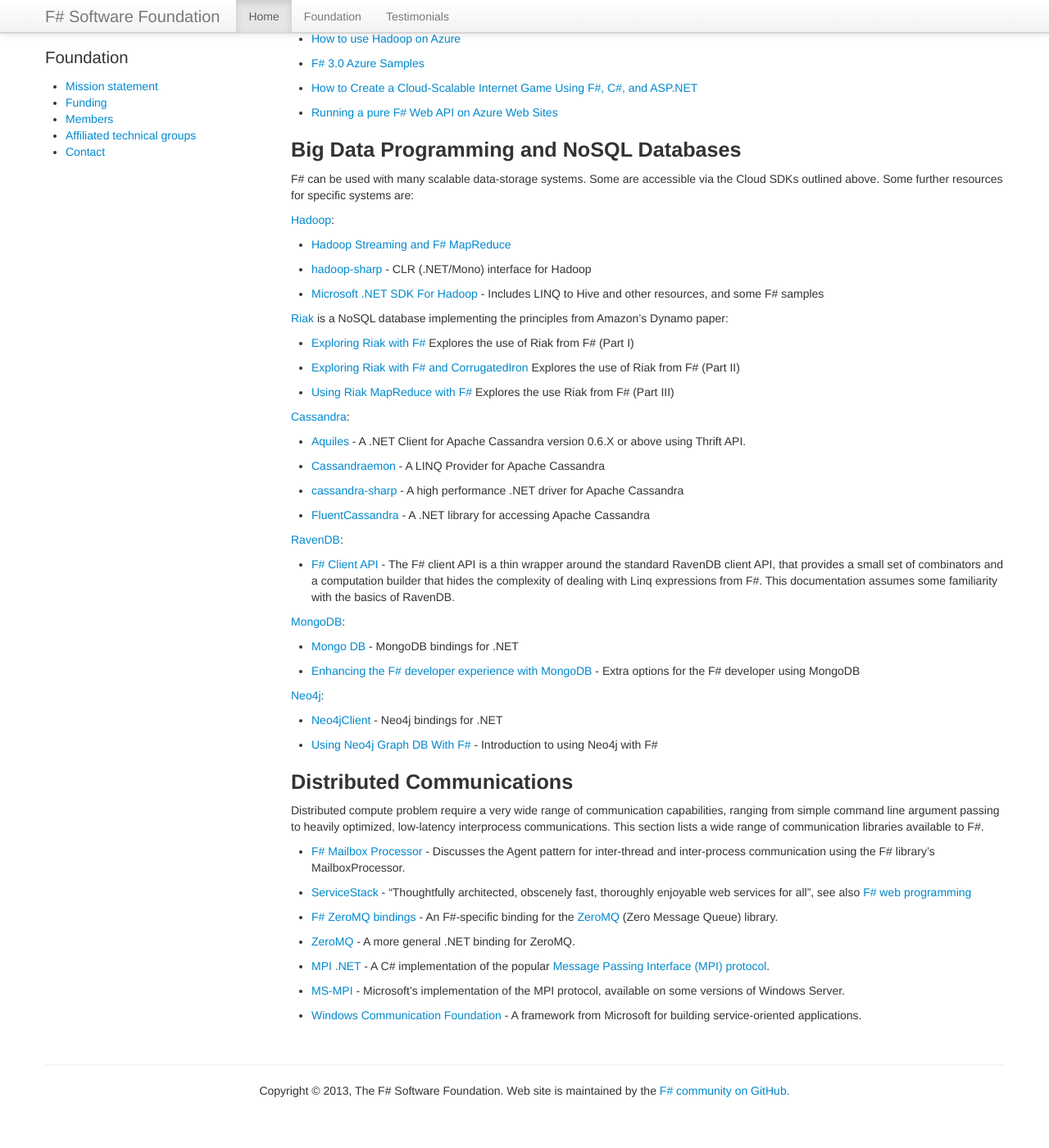
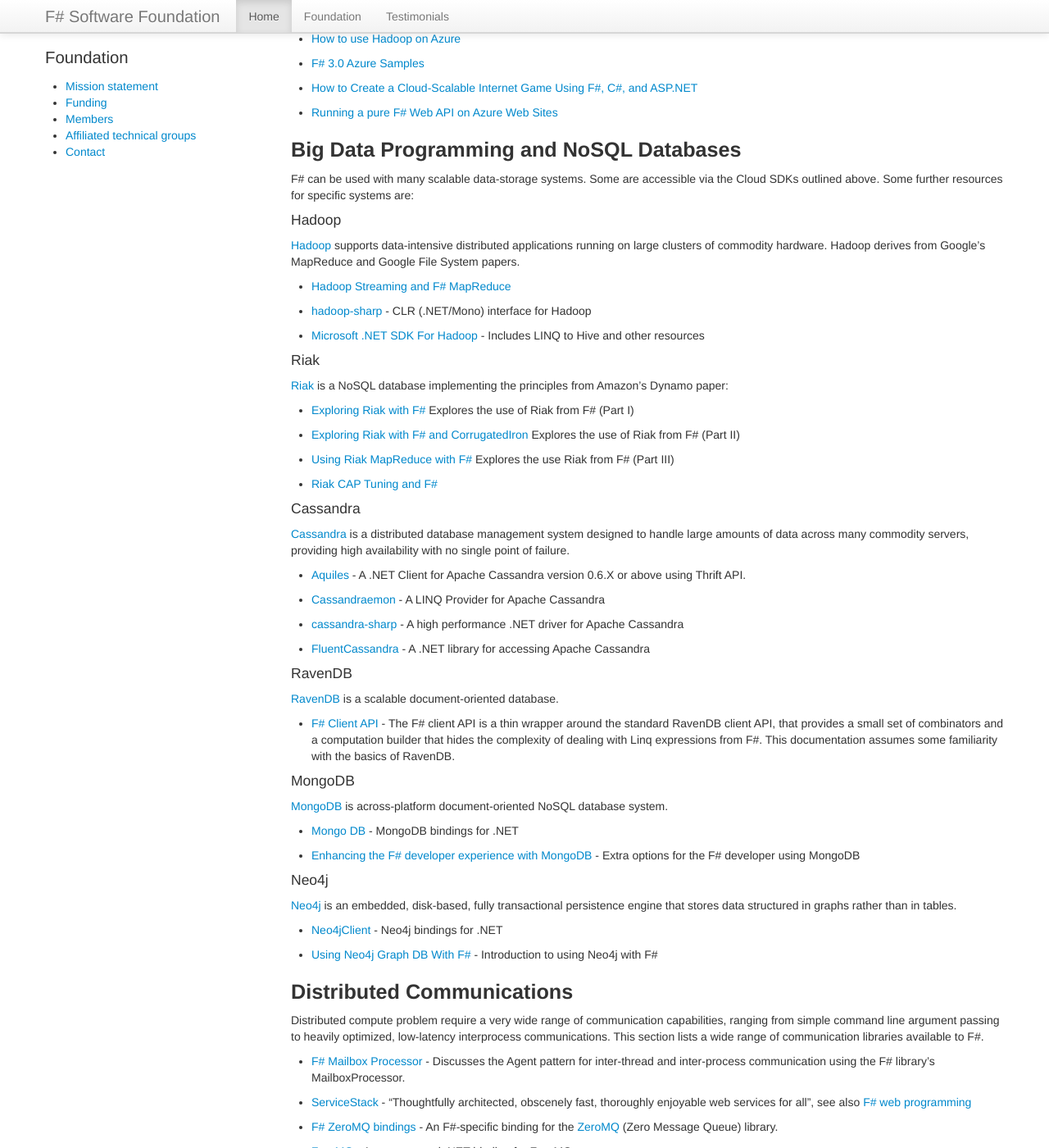
Before and after one commit to fsharp/fsharp.org, a Jekyll site: the page built from cloud/index.md, in a window 1280 px wide and 1400 px high, scrolled down 1000 px. Shown: the whole window at 82% size. Built offline with Jekyll 4.4.1, drawn with Linux system fonts in a browser that asks for light colours; nearby versions of some CDN libraries; some web fonts are replaced; comment, search, counter and statistics services are not loaded.

Commit message:
Update index.md

```diff
--- a/cloud/index.md
+++ b/cloud/index.md
@@ -61,35 +61,52 @@
 F# can be used with many scalable data-storage systems. Some are accessible via the Cloud SDKs outlined above.
 Some further resources for specific systems are:
 
-[Hadoop](http://hadoop.apache.org/):
+#### Hadoop
+
+[Hadoop](http://hadoop.apache.org/) supports data-intensive distributed applications running on large
+clusters of commodity hardware. Hadoop derives from Google's MapReduce and Google File System papers.
 
  * [Hadoop Streaming and F# MapReduce](http://blogs.msdn.com/b/carlnol/archive/2011/12/16/hadoop-streaming-and-f-mapreduce.aspx)
  * [hadoop-sharp](http://code.google.com/p/hadoop-sharp/) - CLR (.NET/Mono) interface for Hadoop
- * [Microsoft .NET SDK For Hadoop](https://hadoopsdk.codeplex.com/) - Includes LINQ to Hive and other resources, and some F# samples
+ * [Microsoft .NET SDK For Hadoop](https://hadoopsdk.codeplex.com/) - Includes LINQ to Hive and other resources
+
+#### Riak
 
 [Riak](http://en.wikipedia.org/wiki/Riak) is a NoSQL database implementing the principles from Amazon's Dynamo paper:
+
  * [Exploring Riak with F#](http://jyliao.blogspot.co.uk/2013/04/exploring-riak-with-f.html) Explores the use of Riak from F# (Part I)
  * [Exploring Riak with F# and CorrugatedIron](http://jyliao.blogspot.co.uk/2013/04/exploring-riak-with-f-and-corrugatediron.html) Explores the use of Riak from F# (Part II)
  * [Using Riak MapReduce with F#](http://jyliao.blogspot.com/2013/06/riak-mapreduce-with-f.html) Explores the use Riak from F# (Part III)
+ * [Riak CAP Tuning and F#](http://jyliao.blogspot.co.uk/2013/06/riak-cap-tuning-and-f.html)
 
-[Cassandra](http://cassandra.apache.org/):
+#### Cassandra
+
+[Cassandra](http://cassandra.apache.org/) is a distributed database management system designed
+to handle large amounts of data across many commodity servers, providing high availability with
+no single point of failure.
 
  * [Aquiles](http://aquiles.codeplex.com/) - A .NET Client for Apache Cassandra version 0.6.X or above using Thrift API.
  * [Cassandraemon](http://cassandraemon.codeplex.com/) - A LINQ Provider for Apache Cassandra
  * [cassandra-sharp](http://code.google.com/p/cassandra-sharp/) - A high performance .NET driver for Apache Cassandra
  * [FluentCassandra](https://github.com/managedfusion/fluentcassandra) - A .NET library for accessing Apache Cassandra
 
-[RavenDB](http://ravendb.net/):
+#### RavenDB
+
+[RavenDB](http://ravendb.net/) is a scalable document-oriented database.
 
  * [F# Client API](http://ravendb.net/docs/client-api/fsharp) - The F# client API is a thin wrapper around the standard RavenDB client API, that provides a small set of combinators and a computation builder that hides the complexity of dealing with Linq expressions from F#. This documentation assumes some familiarity with the basics of RavenDB.
 
+#### MongoDB
 
-[MongoDB](http://www.mongodb.org/):
+[MongoDB](http://www.mongodb.org/) is across-platform document-oriented NoSQL database system.
 
  * [Mongo DB](http://www.mongodb.org/display/DOCS/CSharp+Language+Center) - MongoDB bindings for .NET
  * [Enhancing the F# developer experience with MongoDB](http://blog.mongodb.org/post/59584347005/enhancing-the-f-developer-experience-with-mongodb) - Extra options for the F# developer using MongoDB
 
-[Neo4j](http://www.neo4j.org/):
+#### Neo4j
+
+[Neo4j](http://www.neo4j.org/) is an embedded, disk-based, fully transactional persistence engine that
+stores data structured in graphs rather than in tables.
 
  * [Neo4jClient](http://hg.readify.net/neo4jclient/wiki/Home) - Neo4j bindings for .NET
  * [Using Neo4j Graph DB With F#](http://sergeytihon.wordpress.com/2013/03/27/using-neo4j-graph-db-with-f/) - Introduction to using Neo4j with F#
```
